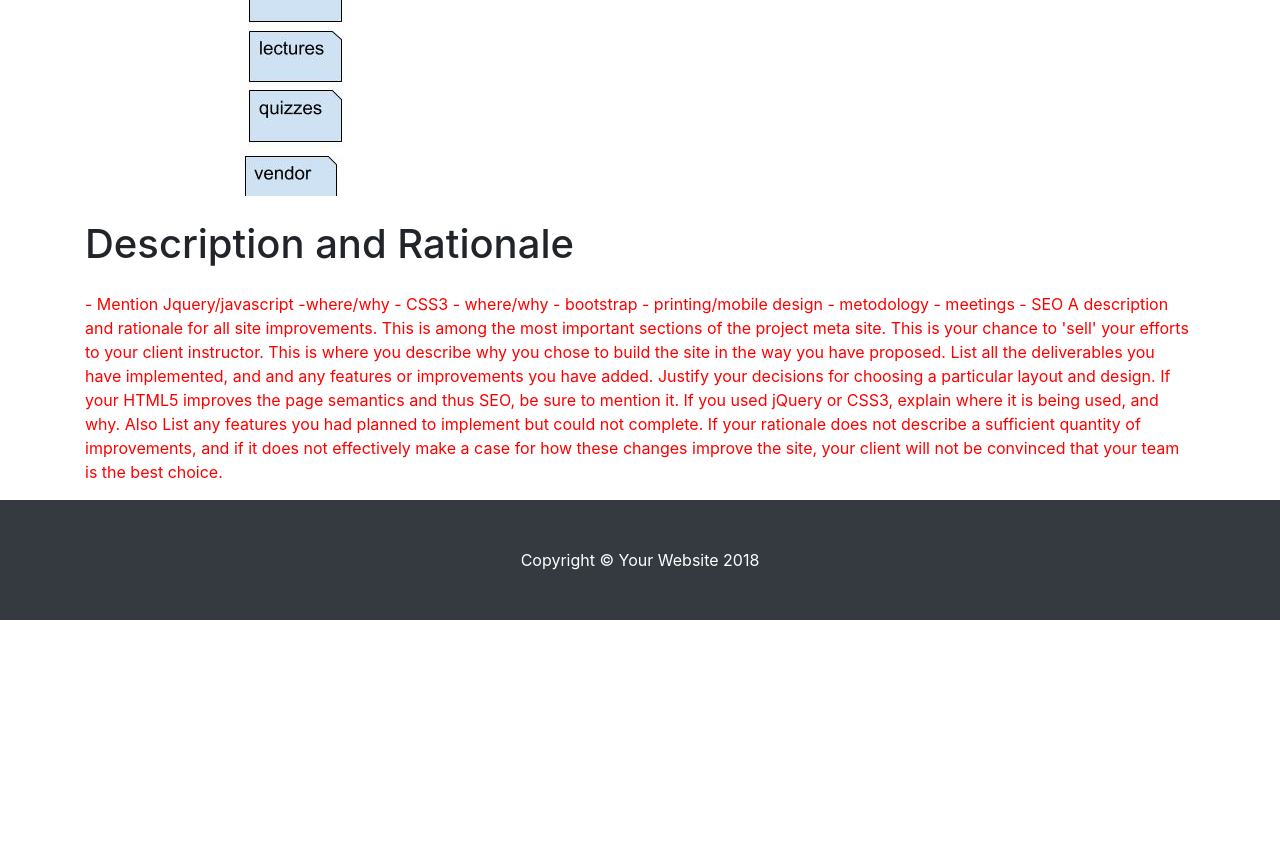
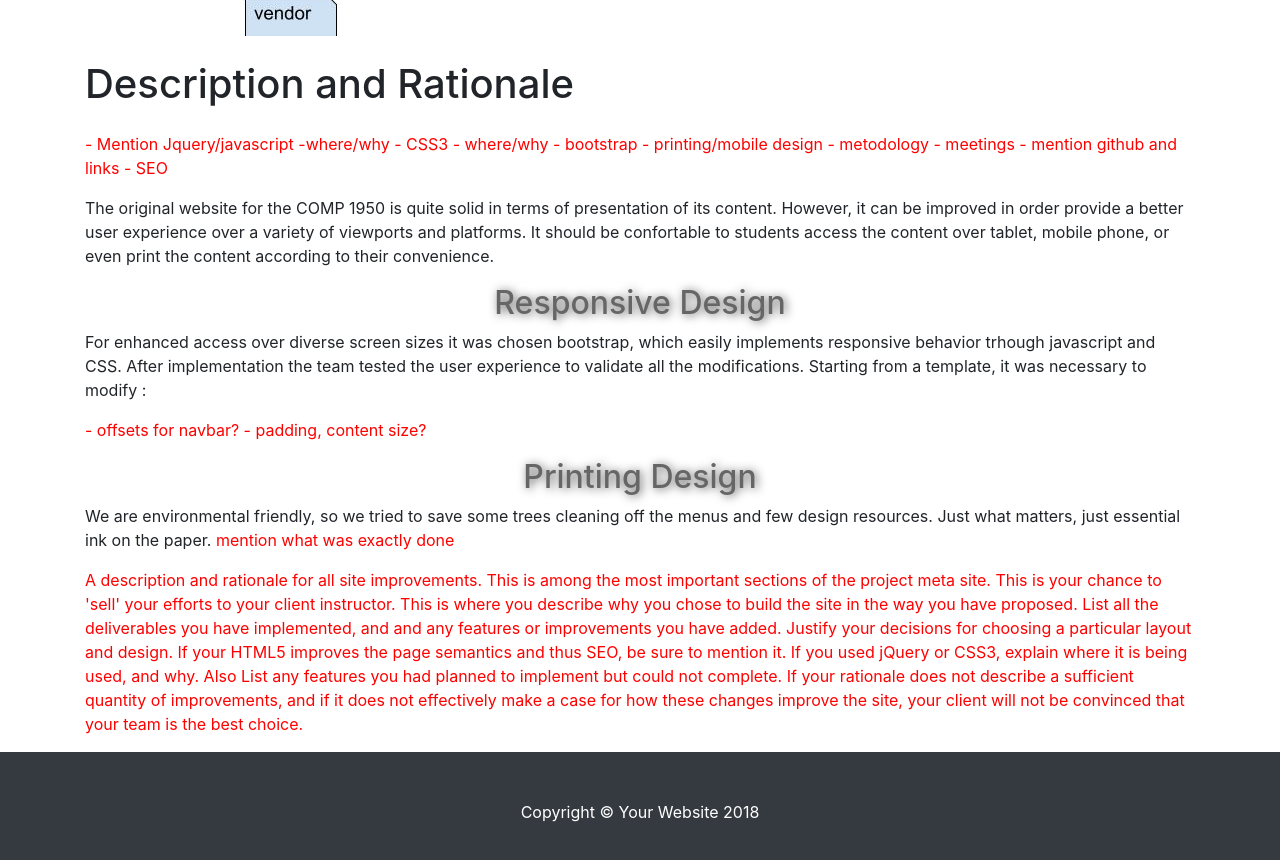
Before and after one commit to comp1950-bag/comp1950-meta-site, a website: page index.html in a window 1280 px wide. Shown: the part 1520-2380 px from the top of the page. Before the commit the page ends 2140 px from the top, so only its background shows below. Drawn offline with Linux system fonts and the light colour scheme.

Commit message:
deleted unecessary images; updated content for index file

```diff
--- a/index.html
+++ b/index.html
@@ -8,7 +8,7 @@
 	<meta name="description" content="">
 	<meta name="author" content="">
 
-	<title>Round About - Start Bootstrap Template</title>
+	<title>BAG Meta Site - Comp 1950</title>
 
 	<!-- Bootstrap core CSS -->
 	<link href="vendor/bootstrap/css/bootstrap.min.css" rel="stylesheet">
@@ -54,12 +54,6 @@
 		</header>
 		<!-- Page Content -->
 		<main class="container">
-
-			<!-- Introduction Row -->
-			<h1 class="my-4">About Us
-				<small>It's was nice to be here =)</small>
-			</h1>
-			<p style="color:red;" >Lorem ipsum dolor sit amet, consectetur adipisicing elit. Sint, explicabo dolores ipsam aliquam inventore corrupti eveniet quisquam quod totam laudantium repudiandae obcaecati ea consectetur debitis velit facere nisi expedita vel?</p>
 
 			<!-- Team Members Row -->
 			<div class="row" id="team">
@@ -117,23 +111,39 @@
 					- bootstrap
 					- printing/mobile design
 					- metodology - meetings
+						- mention github and links
 					- SEO
+				</p>
+				<p>
+					The original website for the COMP 1950 is quite solid in terms of presentation of its content. However, it can be improved in order provide a better user experience over a variety of viewports and platforms. It should be confortable to students access the content over tablet, mobile phone, or even print the content according to their convenience.
+				</p>
+
+				<h2>Responsive Design</h2>
+
+				<p>
+					For enhanced access over diverse screen sizes it was chosen bootstrap, which easily implements  responsive behavior trhough javascript and CSS. After implementation the team tested the user experience to validate all the modifications. Starting from a template, it was necessary to modify :
+
+				</p>
+
+				<p style="color:red;" >
+					- offsets for navbar?
+					- padding, content size?
+				</p>
+				<h2>Printing Design</h2>
+				<p>
+					We are environmental friendly, so we tried to save some trees cleaning off the menus and few design resources. Just what matters, just essential ink on the paper.<a style="color:red;"> mention what  was exactly done</a>
+				</p>
 
 
-
-					A description and rationale for all site improvements. This is among the most important sections
-					of the project meta site. This is your chance to 'sell' your efforts to your client instructor. This is
-					where you describe why you chose to build the site in the way you have proposed. List all the
-					deliverables you have implemented, and and any features or improvements you have added.
+				<p style="color:red;" >
+					A description and rationale for all site improvements. This is among the most important sections of the project meta site. This is your chance to 'sell' your efforts to your client instructor. This is	where you describe why you chose to build the site in the way you have proposed. List all the deliverables you have implemented, and and any features or improvements you have added.
 					Justify your decisions for choosing a particular layout and design. If your HTML5 improves the
-					page semantics and thus SEO, be sure to mention it. If you used jQuery or CSS3, explain where it
-					is being used, and why. Also List any features you had planned to implement but could not
+					page semantics and thus SEO, be sure to mention it. If you used jQuery or CSS3, explain where it is being used, and why. Also List any features you had planned to implement but could not
 					complete. If your rationale does not describe a sufficient quantity of improvements, and if it
-					does not effectively make a case for how these changes improve the site, your client will not be
-					convinced that your team is the best choice.
+					does not effectively make a case for how these changes improve the site, your client will not be convinced that your team is the best choice.
 				</p>
 			</div>
-		</a>
+		</main>
 	</div>
 	<!-- /.container -->
 	<!-- Footer -->
@@ -144,7 +154,7 @@
 
 	</footer>
 	<!-- /.Footer -->
-</main>
+
 <!-- Bootstrap core JavaScript -->
 <script src="vendor/jquery/jquery.min.js"></script>
 <script src="vendor/bootstrap/js/bootstrap.bundle.min.js"></script>
```
Also changed, not shown: img/Foto 3x4 2016 Sorriso.JPG (deleted), img/IMG-20141222-WA0006_mod.jpg (deleted).
